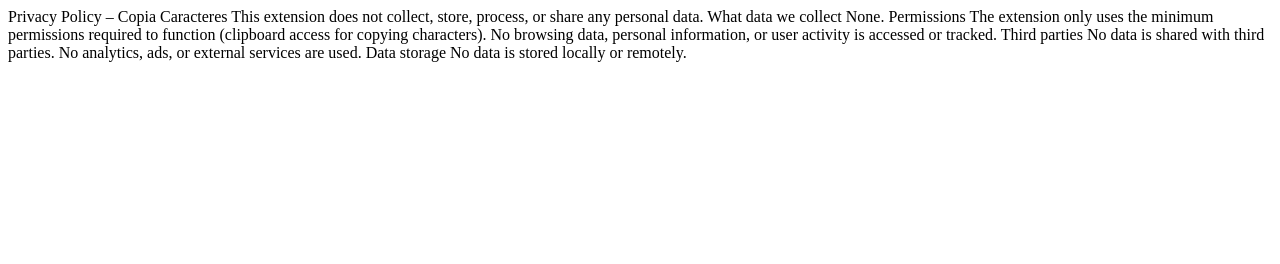
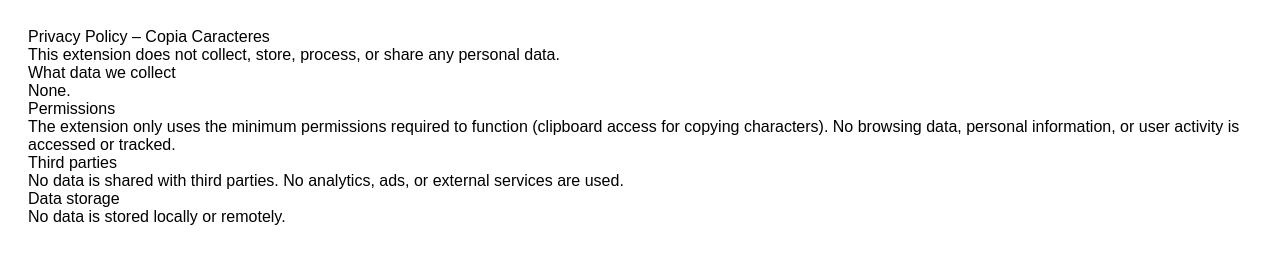
Before and after one commit to ysmltr/ispanyolcaKarakterler, a browser extension: page privacypolicy.html in a window 1280 px wide. Drawn offline with Linux system fonts and the light colour scheme.

Commit message:
Güncellenmiş gizlilik politikası metni ve biçimlendirme eklendi

```diff
--- a/privacypolicy.html
+++ b/privacypolicy.html
@@ -4,22 +4,29 @@
     <meta charset="UTF-8">
     <meta name="viewport" content="width=device-width, initial-scale=1.0">
     <title>Privacy Policy</title>
+
+    <style>
+        *{
+            font-family:Arial, Helvetica, sans-serif;
+            padding: 10px;
+        }
+    </style>
 </head>
 <body>
-    Privacy Policy – Copia Caracteres
+    Privacy Policy – Copia Caracteres<br>
 
-This extension does not collect, store, process, or share any personal data.
+This extension does not collect, store, process, or share any personal data.<br>
 
-What data we collect
-None.
+What data we collect<br>
+None.<br>
 
-Permissions
+Permissions<br>
 The extension only uses the minimum permissions required to function (clipboard access for copying characters). No browsing data, personal information, or user activity is accessed or tracked.
+<br>
+Third parties<br>
+No data is shared with third parties. No analytics, ads, or external services are used.<br>
 
-Third parties
-No data is shared with third parties. No analytics, ads, or external services are used.
-
-Data storage
-No data is stored locally or remotely.
+Data storage<br>
+No data is stored locally or remotely.<br>
 </body>
 </html>
```
